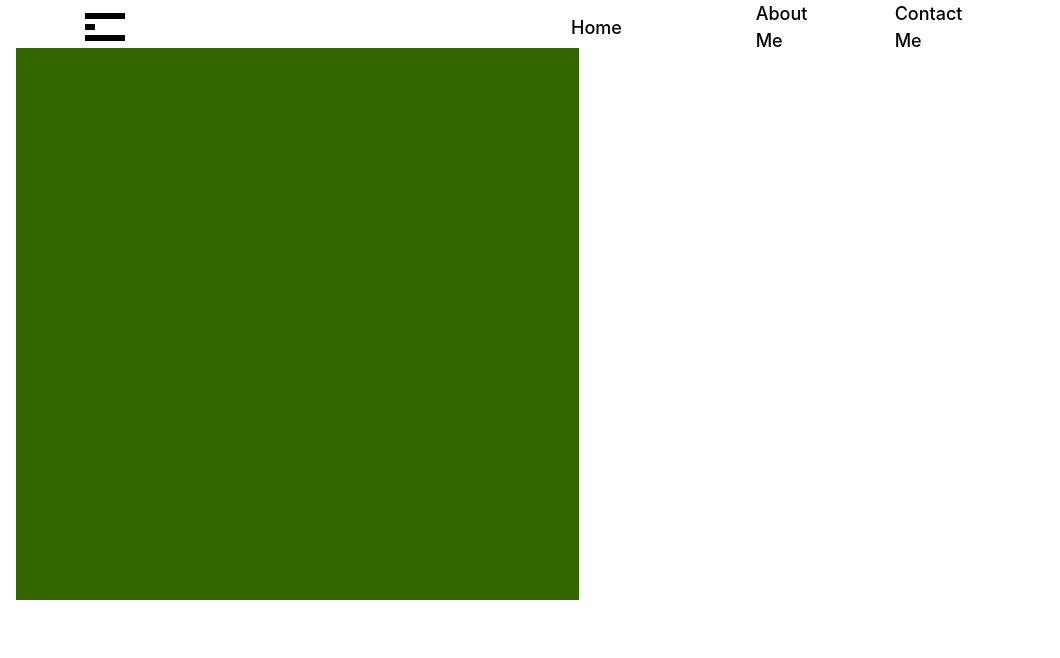
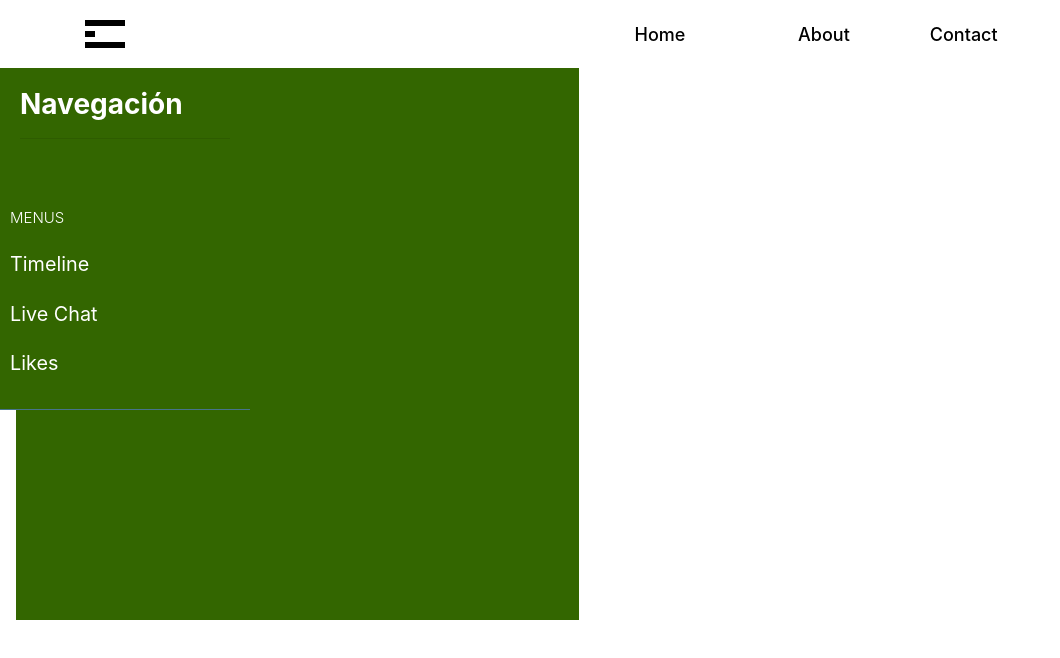
Before and after one commit to IgnaBiodre/Abrilportfolio, an Angular app: page /Navbar in a window 1280 px wide. Before the commit this address led to /. Shown: the top 658 px of the page, without its empty margins (0-1060 px from the left). Built offline with nearby package versions, Linux system fonts and the light colour scheme.

Commit message:
navbarissue

```diff
--- a/src/app/app-routing.module.ts
+++ b/src/app/app-routing.module.ts
@@ -3,12 +3,15 @@ import { Routes, RouterModule } from '@angular/router';
 import { HomeComponent } from './home/home.component';
 import { AboutComponent } from './about/about.component';
 import { ReachComponent } from './reach/reach.component';
+import { NavbarComponent } from './navbar/navbar.component';
 
 const routes: Routes = [
   { path: '', redirectTo: 'Home', pathMatch: 'full' },
   { path: 'Home', component: HomeComponent },
   { path: 'About', component: AboutComponent },
   { path: 'Reach', component: ReachComponent },
+  { path: 'Navbar', component: NavbarComponent},
+
 ];
 
 @NgModule({
--- a/src/app/app.module.ts
+++ b/src/app/app.module.ts
@@ -12,6 +12,7 @@ import { FormsModule }   from '@angular/forms';
 
 
 import { FontAwesomeModule} from '@fortawesome/angular-fontawesome';
+import { NavbarComponent } from './navbar/navbar.component';
 
 @NgModule({
   declarations: [
@@ -19,7 +20,8 @@ import { FontAwesomeModule} from '@fortawesome/angular-fontawesome';
     HeaderComponent,
     HomeComponent,
     AboutComponent,
-    ReachComponent
+    ReachComponent,
+    NavbarComponent
   ],
   imports: [
     BrowserModule,
--- a/src/app/header/header.component.css
+++ b/src/app/header/header.component.css
@@ -15,6 +15,7 @@
 .header{
     padding: 30px 0;
     max-width: 300px;
+
 }
 
 .l-draw span{
--- a/src/app/header/header.component.html
+++ b/src/app/header/header.component.html
@@ -14,14 +14,14 @@
         <ul >
 
           <li class="col-sm-4">
-            <a href="#"[routerLink]="['/Home']" routerLinkActive=is-active >Home</a>
+            <a href="#"[routerLink]="['/Home']" routerLinkActive=is-active>Home</a>
           </li>
           <li>
-            <a href="#" [routerLink]="['/About']" routerLinkActive=is-active>About Me</a>
+            <a href="#" [routerLink]="['/About']" routerLinkActive=is-active>About</a>
           </li>
 
           <li>
-            <a href="#" [routerLink]="['/Reach']" routerLinkActive=is-active>Contact Me</a>
+            <a href="#" [routerLink]="['/Reach']" routerLinkActive=is-active>Contact</a>
           </li>
 
         </ul>
--- /dev/null
+++ b/src/app/navbar/navbar.component.css
@@ -0,0 +1,116 @@
+@import "https://fonts.googleapis.com/css?family=Poppins:300,400,500,600,700";
+
+body {
+    font-family: 'Poppins', sans-serif;
+    background: #fafafa
+}
+
+p {
+    font-size: 1.1em;
+    font-weight: 300;
+    line-height: 1.7em;
+    color: #999
+}
+
+a,
+a:hover,
+a:focus {
+    color: inherit;
+    text-decoration: none;
+    transition: all 0.3s
+}
+
+
+.wrapper {
+    display: flex;
+    width: 100%;
+    align-items: stretch
+}
+
+#sidebar {
+    min-width: 250px;
+    max-width: 250px;
+    background: #336600;
+    color: #fff;
+    transition: all 0.3s
+}
+
+#sidebar.active {
+    margin-left: -250px
+}
+
+#sidebar .sidebar-header {
+    padding: 20px;
+    background: #336600
+}
+
+#sidebar ul.components {
+    padding: 20px 0px;
+    border-bottom: 1px solid #47748b
+}
+
+#sidebar ul p {
+    padding: 10px;
+    font-size: 15px;
+    display: block;
+    color: #fff
+}
+
+#sidebar ul li a {
+    padding: 10px;
+    font-size: 1.1em;
+    display: block
+}
+
+#sidebar ul li a:hover {
+    color: #fff;
+    background: #318fb5
+}
+
+#sidebar ul li.active>a,
+a[aria-expanded="true"] {
+    color: #fff;
+    background: #318fb5
+}
+
+
+ul ul a {
+    font-size: 0.9em !important;
+    padding-left: 30px !important;
+    background: #318fb5
+}
+
+a.download,
+a.download:hover {
+    background: #318fb5;
+    color: #fff
+}
+
+#content {
+    width: 100%;
+    padding: 20px;
+    min-height: 100vh;
+    transition: all 0.3s
+}
+
+.content-wrapper {
+    padding: 15px
+}
+
+@media(max-width:768px) {
+    #sidebar {
+        margin-left: -250px
+    }
+
+    #sidebar.active {
+        margin-left: 0px
+    }
+
+    #sidebarCollapse span {
+        display: none
+    }
+}
+.hr{
+    weight: 200;
+    width: 2px;
+}
--- /dev/null
+++ b/src/app/navbar/navbar.component.html
@@ -0,0 +1,16 @@
+<div class="wrapper">
+    <nav id="sidebar">
+        <div class="sidebar-header">
+            <h3>Navegación</h3>
+            <hr>
+        </div>
+        <ul class="list-unstyled components">
+            <p>MENUS</p>
+
+            <li> <a href="#">Timeline</a> </li>
+            <li> <a href="#">Live Chat</a> </li>
+            <li> <a href="#">Likes</a> </li>
+         </ul>
+        </nav>
+
+</div>
--- /dev/null
+++ b/src/app/navbar/navbar.component.ts
@@ -0,0 +1,15 @@
+import { Component, OnInit } from '@angular/core';
+
+@Component({
+  selector: 'app-navbar',
+  templateUrl: './navbar.component.html',
+  styleUrls: ['./navbar.component.css']
+})
+export class NavbarComponent implements OnInit {
+
+  constructor() { }
+
+  ngOnInit(): void {
+  }
+
+}
--- a/src/app/reach/reach.component.css
+++ b/src/app/reach/reach.component.css
@@ -31,17 +31,12 @@
     background-color: #333;
     border-color: rgba(0,0,0,0.2);
 }
-.linked{
-    color: black;
-    border-color: rgba(0, 0, 0, 0);
-    position: absolute;
-    margin-left: 50px;
-    margin-top: 5px;
+.btn-btn-linkedin {
+    color:white;
+    background-color: #333;
+    border-color: rgba(0,0,0,0.2);
+}
 
-}
-.linked:hover{
-    cursor: pointer;
-}
 .fstyle{
     margin-top: 20px;
     margin-bottom: 10px;
--- a/src/app/reach/reach.component.html
+++ b/src/app/reach/reach.component.html
@@ -6,7 +6,9 @@
         <!-- Github -->
         <a class="btn btn-github m-1" href="" role="button">
           <i class="fa fa-github"></i> Visit My Github</a>
-        <i class="fa fa-2x fa-linkedin linked" aria-hidden="true"></i>
+       <a class="btn btn-btn-linkedin m-1" href="" role="button">
+        <i class="fa fa-linkedin-square">Or my linkedin</i></a>
+
       </div>
       <div class="col-sm-5">
         <span class="p-tag">Contact</span>
@@ -14,17 +16,15 @@
         <form (ngSubmit)="submit()">
           <!-- name -->
           <div class="field">
-            <input type="text" class="input form-control fstyle" placeholder="Your Name" required minlength="3">
+            <input type="text" class="input form-control fstyle" placeholder="Tu nombre" required minlength="3">
           </div>
           <!-- email -->
           <div class="field">
-            <input type="email" class="input form-control fstyle" placeholder="Your Email" required email>
+            <input type="email" class="input form-control fstyle" placeholder="Tu Email" required email>
           </div>
           <!-- message -->
           <div class="field">
-            <textarea class="textarea form-control fstyle" placeholder="What's on your mind?" required>
-              contenido
-            </textarea>
+            <textarea class="textarea form-control fstyle" placeholder="Escribe un mensaje" required></textarea>
           </div>
           <button type="submit" class="btn btn-primary mb-2 submit">Submit</button>
         </form>
--- a/src/styles.css
+++ b/src/styles.css
@@ -2,6 +2,10 @@
 @import "~../node_modules/bootstrap/dist/css/bootstrap.min.css";
 @import "~font-awesome/css/font-awesome.css";
 
+header{
+  margin-top: 1.25rem;
+  margin-bottom: 1.25rem;
+}
 body {
     margin:0;
     padding:0;
@@ -30,7 +34,7 @@ h1, h2, h3, h4, h5, h6{
 }
 .p-tag{
   background: #989898;
-  color: rgb(185, 156, 156);
+  color: rgb(255, 255, 255);
   padding: 5px 10px;
   font-size: 14px;
 }
@@ -72,5 +76,4 @@ h1, h2, h3, h4, h5, h6{
     position: absolute;
     z-index: -1;
     margin-left: 1rem;
-
-  }
+    }
```
Also changed, not shown: 1 other file (tests, documents, lock files or other folders).
